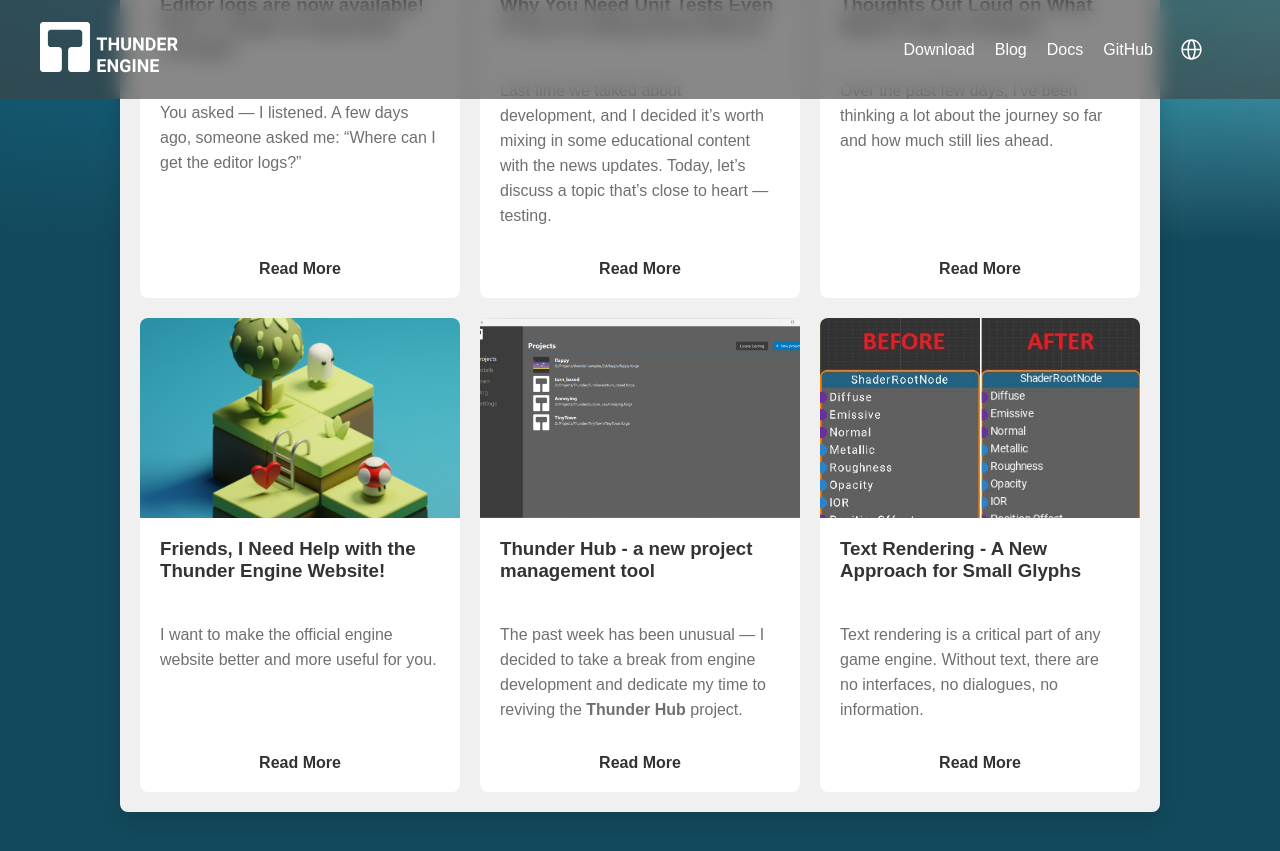
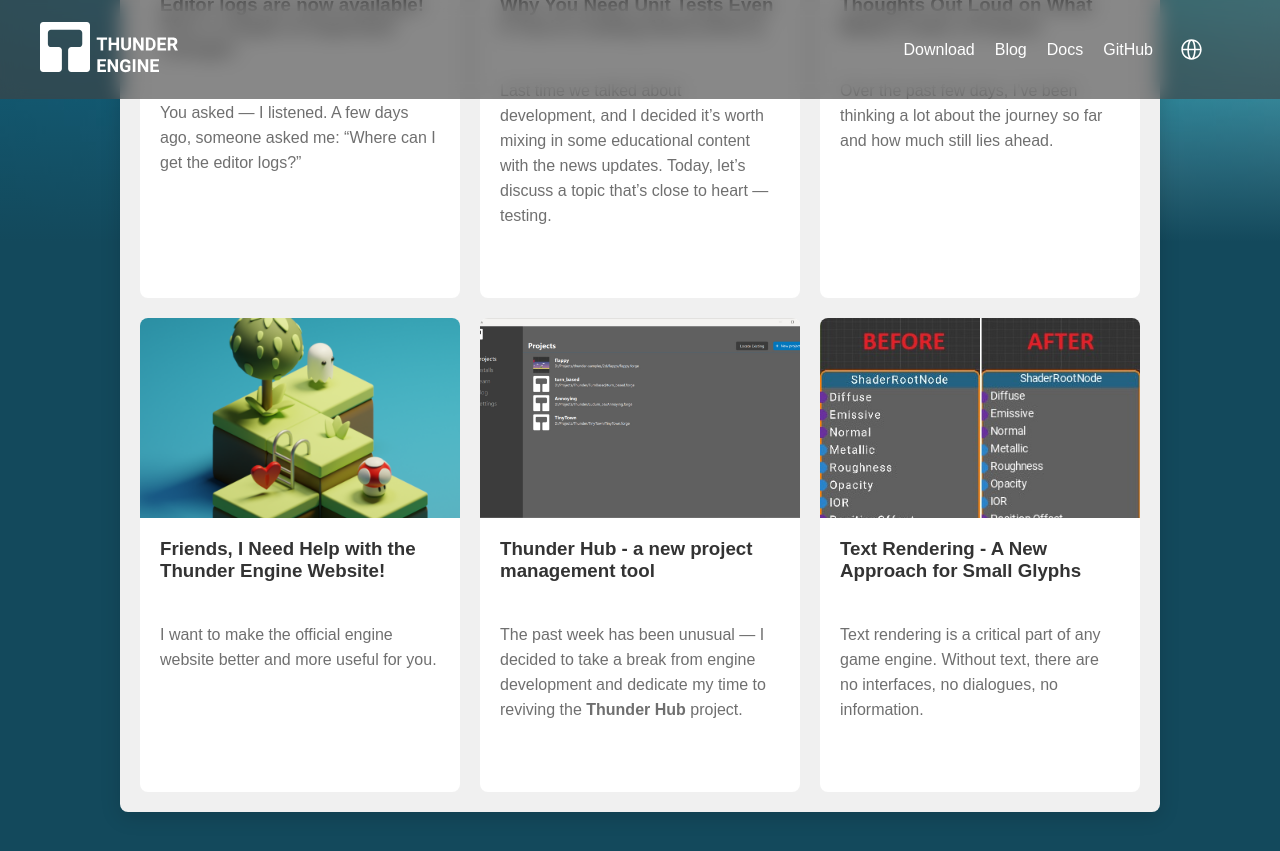
Before and after one commit to thunder-engine/thunderengine.org, a Jekyll site: the page built from categories.html, in a window 1280 px wide and 900 px high, scrolled down 546 px. Shown: the top 851 px of the window. Built offline with Jekyll 4.4.1, drawn with Linux system fonts in a browser that asks for light colours.

Commit message:
Blog updated

```diff
--- a/categories.html
+++ b/categories.html
@@ -10,14 +10,15 @@
 <section id="post">
 	<div class="content-grid">
 {% for post in site.posts %}
+		<a href="{{ post.url }}">
 			<div class="content-card">
 				<div class="content-block">
 					<img src="{{ post.image }}">
 					<h3 id="editor-title">{{ post.title }}</h3>
 					{{ post.excerpt }}
-				<a href="{{ post.url }}" class="content-button">Read More</a>
 				</div>
 			</div>
+		</a>
 {% endfor %}
 	</div>
 </section>
```
Lines whose indentation alone changed are shown as unchanged.
